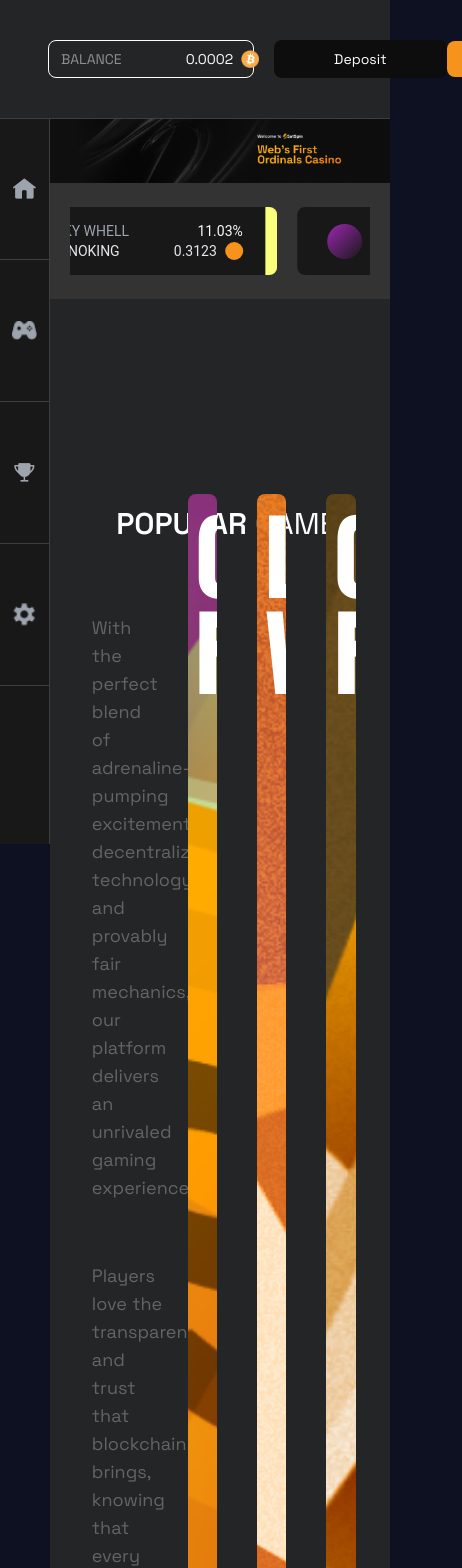
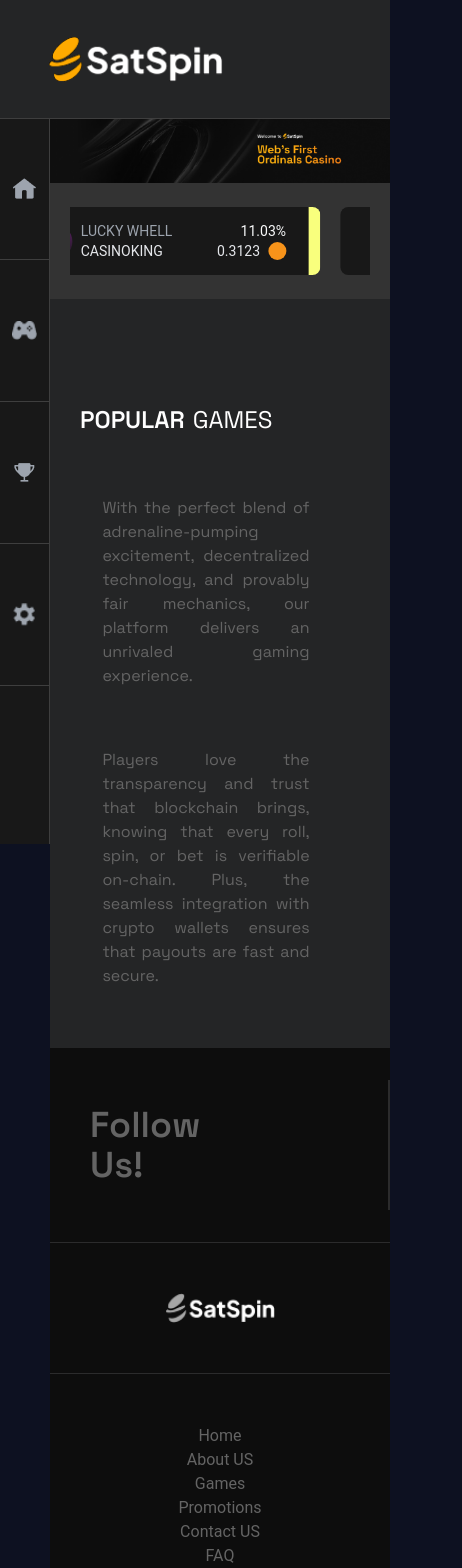
Before and after one commit to koala1029/SatSpin, a React app: page / in a window 390 px wide. Shown: the top 1568 px of the page, 462 px wide, since content can reach past the window. Built offline with nearby package versions, Linux system fonts and the light colour scheme; a web font is replaced by a local one.

Commit message:
add the responsive features

```diff
--- a/src/components/Card/GameCard.tsx
+++ b/src/components/Card/GameCard.tsx
@@ -5,7 +5,7 @@ interface GameCardProps {
 
 const GameCard = ({ title, image }: GameCardProps) => {
   return (
-    <div className="group relative h-auto w-[50%] overflow-hidden rounded-lg">
+    <div className="group relative h-auto w-[320px] overflow-hidden rounded-lg">
       <div className="h-full w-full opacity-100 transition-all duration-500 ease-in-out group-hover:opacity-30 group-hover:blur-sm group-hover:brightness-100 group-hover:grayscale">
         <div className="absolute left-2 right-0 top-4 z-10 font-impact text-8xl">
           {title}
--- a/src/components/Items/CoinItem.tsx
+++ b/src/components/Items/CoinItem.tsx
@@ -16,7 +16,7 @@ const CoinItem = ({
   //   customClasses,
 }: ButtonProps) => {
   return (
-    <div className="bg-bg-dark border-gray-500 mr-[20px] flex h-[68px] w-[305px] items-center justify-around rounded-lg border-r-[12px] border-r-[#F9FF7D] text-sm">
+    <div className="border-gray-500 mr-[20px] flex h-[68px] w-[305px] items-center justify-around rounded-lg border-r-[12px] border-r-[#F9FF7D] bg-bg-dark text-sm">
       <div className="flex items-center gap-2">
         <div className="from-blue-500 to-blue-500 h-[35px] w-[35px] rounded-full bg-gradient-to-br from-purple-500"></div>
         <div>
@@ -25,10 +25,10 @@ const CoinItem = ({
         </div>
       </div>
       <div>
-        <div className="text-tColor3 text-right">{percent}%</div>
+        <div className="text-right text-tColor3">{percent}%</div>
         <div className="flex items-center gap-2">
           <div className="text-tColor2">{price}</div>
-          <div className="from-blue-500 to-blue-500 bg-bitcoin-orange h-[18px] w-[18px] rounded-full"></div>
+          <div className="from-blue-500 to-blue-500 h-[18px] w-[18px] rounded-full bg-bitcoin-orange"></div>
         </div>
       </div>
     </div>
--- a/src/components/Layout/About.tsx
+++ b/src/components/Layout/About.tsx
@@ -2,27 +2,27 @@ import logo from "@/assets/images/black_logo.png";
 
 const About = () => {
   return (
-    <div className="bg-bgColor3 border-borderColor2 text-tColor4 flex flex-col items-center border-b py-[50px]">
-      <div className="flex gap-4">
+    <div className="flex flex-col items-center border-b border-borderColor2 bg-bgColor3 py-[50px] text-center text-tColor4">
+      <div className="block gap-4 lg:flex">
         <div>Home</div>
-        <div>|</div>
+        <div className="hidden lg:block">|</div>
         <div>About US</div>
-        <div>|</div>
+        <div className="hidden lg:block">|</div>
         <div>Games</div>
-        <div>|</div>
+        <div className="hidden lg:block">|</div>
         <div>Promotions</div>
-        <div>|</div>
+        <div className="hidden lg:block">|</div>
         <div>Contact US</div>
-        <div>|</div>
+        <div className="hidden lg:block">|</div>
         <div>FAQ</div>
       </div>
-      <div className="flex gap-4">
+      <div className="block gap-4 lg:flex">
         <div>Privacy Policy</div>
-        <div>|</div>
+        <div className="hidden lg:block">|</div>
         <div>Terms & Conditions</div>
-        <div>|</div>
+        <div className="hidden lg:block">|</div>
         <div>Cookie Policy</div>
-        <div>|</div>
+        <div className="hidden lg:block">|</div>
         <div>Responsible Gaming</div>
       </div>
     </div>
--- a/src/components/Layout/Follow.tsx
+++ b/src/components/Layout/Follow.tsx
@@ -5,20 +5,19 @@ import discord from "@/assets/icons/Contact/discord.png";
 const Follow = () => {
   return (
     <div className="flex items-center justify-evenly border-b border-borderColor2 bg-bgColor3 py-8">
-      <div className="flex-1 font-space text-6xl font-bold text-tColor4">
-        <div className="px-16">
+      <div className="xs:text-5xl flex-1 font-space text-4xl font-bold text-tColor4 sm:text-6xl">
+        <div className="px-10 sm:px-16">
           <div>Follow</div>
           <div>Us!</div>
         </div>
-        {/* px-16 py-10 */}
       </div>
       <div className="h-[130px] w-[1px] bg-borderColor2"></div>
-      <div className="flex-1 text-left text-center text-tColor4">
+      <div className="hidden flex-1 text-left text-center text-tColor4 lg:block">
         Stay Updated! Follow Us and Never Miss the <br /> Latest News &
         Opportunities!
       </div>
       <div className="h-[130px] w-[1px] bg-borderColor2"></div>
-      <div className=" flex flex-1 justify-evenly">
+      <div className="hidden flex-1 justify-evenly md:flex">
         <div>
           <img src={x} alt="x"></img>
         </div>
--- a/src/components/Layout/Games.tsx
+++ b/src/components/Layout/Games.tsx
@@ -7,25 +7,25 @@ import coin_flip_pvp from "@/assets/images/coin_flip_pvp.png";
 import GameCard from "../Card/GameCard";
 const Games = () => {
   return (
-    <div className="flex justify-around bg-bgColor2 px-[30px] pb-[65px] pt-[195px] font-space">
-      <div className="w-[34%]">
+    <div className="flex justify-around bg-bgColor2 px-[30px] pb-[30px] pt-[105px] font-space md:pb-[65px] md:pt-[195px]">
+      <div className="w-full xl:w-[34%]">
         <div className="flex items-center gap-4">
-          <div>
+          <div className="hidden sm:block">
             <img src={games} alt="Games" width="30px"></img>
           </div>
-          <div className="h-[60px] w-[2px] bg-white"></div>
-          <div className="flex gap-2 text-3xl">
+          <div className="hidden h-[60px] w-[2px] bg-white sm:block"></div>
+          <div className="xs:text-3xl flex gap-2 text-2xl">
             <span className="font-bold">POPULAR</span>
             <span>GAMES</span>
           </div>
         </div>
-        <div className="w-[90%] px-[8%] text-tColor4">
-          <div className="pb-[30px] pt-[60px] text-justify text-lg">
+        <div className="text-md w-[90%] px-[8%] text-tColor4 sm:text-lg">
+          <div className="pb-[30px] pt-[60px] text-justify">
             With the perfect blend of adrenaline-pumping excitement,
             decentralized technology, and provably fair mechanics, our platform
             delivers an unrivaled gaming experience.
           </div>
-          <div className="py-[30px] text-justify text-lg">
+          <div className="py-[30px] text-justify">
             Players love the transparency and trust that blockchain brings,
             knowing that every roll, spin, or bet is verifiable on-chain. Plus,
             the seamless integration with crypto wallets ensures that payouts
@@ -33,7 +33,7 @@ const Games = () => {
           </div>
         </div>
       </div>
-      <div className="flex w-[60%] justify-center gap-10">
+      <div className="hidden w-[60%] justify-center gap-10 xl:flex">
         <GameCard title="COIN FLIP" image={coin_flip}></GameCard>
         <GameCard title="LUCKY WHEEL" image={lucky_wheel}></GameCard>
         <GameCard title="COIN FLIP" image={coin_flip_pvp}></GameCard>
--- a/src/components/Layout/Header.tsx
+++ b/src/components/Layout/Header.tsx
@@ -34,7 +34,7 @@ const Header = () => {
     navigate("/profile");
   };
   return (
-    <div className="bg-darkGray border-b-borderColor1 fixed left-0 right-0 top-0 z-50  border-b">
+    <div className="fixed left-0 right-0 top-0 z-50 border-b border-b-borderColor1  bg-darkGray">
       <div className="flex h-[118px] items-center justify-between px-12 py-7">
         <div className="flex flex-row gap-4">
           <Link to="/">
@@ -43,7 +43,7 @@ const Header = () => {
             </div>
           </Link>
         </div>
-        <div className="flex gap-5">
+        <div className="hidden gap-5 lg:flex">
           <BalanceBox balance={0.0002} />
           <ButtonDefault
             label="Deposit"
@@ -51,7 +51,7 @@ const Header = () => {
             onClick={() => {}}
           />
         </div>
-        <div className="flex gap-4">
+        <div className="hidden gap-4 md:flex">
           <ButtonDefault
             label="Connect"
             customClasses="bg-bitcoin-orange px-[60px] border-0 font-space text-sm text-black"
@@ -70,78 +70,6 @@ const Header = () => {
             onClick={() => {}}
           ></CustomIconButton>
         </div>
-        {/* {walletType ? (
-          <Menu>
-            <MenuHandler>
-              <Button
-                placeholder={undefined}
-                className="bg-[#ff00ff]"
-                onClick={handleOpenWalletModal}
-              >
-                {addressShortening(paymentAddress)}
-              </Button>
-            </MenuHandler>
-            <MenuList placeholder={undefined} className="bg-dark">
-              <MenuItem placeholder={undefined}>
-                <div
-                  className="flex items-center justify-start gap-2 text-white"
-                  onClick={moveProfile}
-                >
-                  <div>Profile</div>
-                </div>
-              </MenuItem>
-              <MenuItem placeholder={undefined}>
-                <div
-                  className="flex items-center justify-start gap-2 text-white"
-                  onClick={signOut}
-                >
-                  <div>Logout</div>
-                </div>
-              </MenuItem>
-            </MenuList>
-          </Menu>
-        ) : (
-          <Menu>
-            <MenuHandler>
-              <Button
-                placeholder={undefined}
-                className="bg-[#ff00ff]"
-                onClick={handleOpenWalletModal}
-              >
-                Connect Wallet
-              </Button>
-            </MenuHandler>
-            <MenuList placeholder={undefined} className="bg-dark">
-              <MenuItem placeholder={undefined}>
-                <div
-                  className="flex items-center justify-start gap-2 text-white"
-                  onClick={() => connectWallet("Unisat")}
-                >
-                  <Unisat />
-                  <div>Unisat</div>
-                </div>
-              </MenuItem>
-              <MenuItem placeholder={undefined}>
-                <div
-                  className="flex items-center justify-start gap-2 text-white"
-                  onClick={() => connectWallet("Xverse")}
-                >
-                  <img src={xverse} />
-                  <div>Xverse</div>
-                </div>
-              </MenuItem>
-              <MenuItem placeholder={undefined}>
-                <div
-                  className="flex items-center justify-start gap-2 text-white"
-                  onClick={() => connectWallet("MagicEden")}
-                >
-                  <img src={magiceden} width={30} />
-                  <div>Magic Eden</div>
-                </div>
-              </MenuItem>
-            </MenuList>
-          </Menu>
-        )} */}
       </div>
     </div>
   );
--- a/src/components/LeaderBoard/ProfileItem.tsx
+++ b/src/components/LeaderBoard/ProfileItem.tsx
@@ -18,12 +18,12 @@ const ProfileItem = ({
   customClasses,
 }: ProfileItemProps) => {
   return (
-    <div className="bg-bgColor7 font-space flex w-[80%] items-center justify-between rounded-lg px-4 py-4 text-lg">
-      <div className="flex items-center justify-center gap-24">
-        <div>{ranking}</div>
-        <div className="flex items-center gap-6">
+    <div className="flex w-[80%] items-center justify-between rounded-lg bg-bgColor7 px-4 py-4 font-space text-lg">
+      <div className="md: flex items-center justify-center sm:gap-5 md:gap-10 lg:gap-20">
+        <div className="px-4">{ranking}</div>
+        <div className="flex items-center gap-4">
           <img src={avatar} alt="avatar" className="h-auto w-[60px]" />
-          <div>{name}</div>
+          <div className="hidden sm:block">{name}</div>
         </div>
       </div>
       <div className="flex items-center gap-4">
--- a/src/pages/LeaderBoard/index.tsx
+++ b/src/pages/LeaderBoard/index.tsx
@@ -137,7 +137,7 @@ export default function LeaderBoard() {
             LEADER BOARD
           </div>
           <div className="h-[2px] w-[90%] bg-bgColor5"></div>
-          <div className="flex justify-between gap-10 px-[24%]">
+          <div className="justify-between gap-10 lg:flex">
             {profiles.map(
               (profile, key) =>
                 key < 3 && (
--- a/tailwind.config.js
+++ b/tailwind.config.js
@@ -75,6 +75,9 @@ export default withMT({
     },
     fontFamily: {},
     extend: {
+      screens: {
+        xs: "480px",
+      },
       backgroundImage: {
         "radial-gradient":
           "radial-gradient(50% 100% at 25% 3%, #13355BEE 0%, #0F203EEE 40%, #0A1128EE 100%)",
```
Also changed, not shown: src/components/Boxs/FlowBox.tsx (+1 -54 lines), src/components/LeaderBoard/ProfileCard.tsx (+5 -5 lines).
